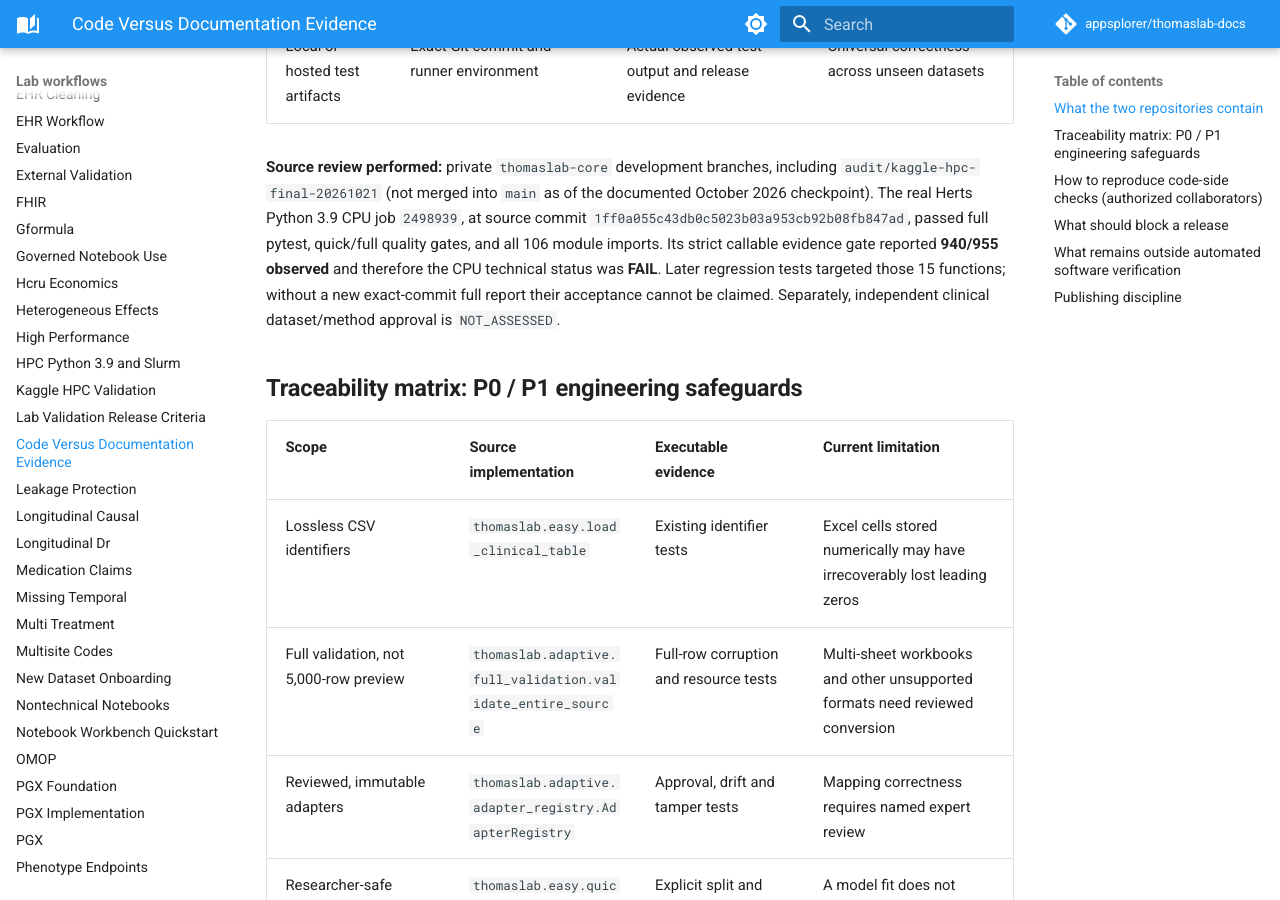
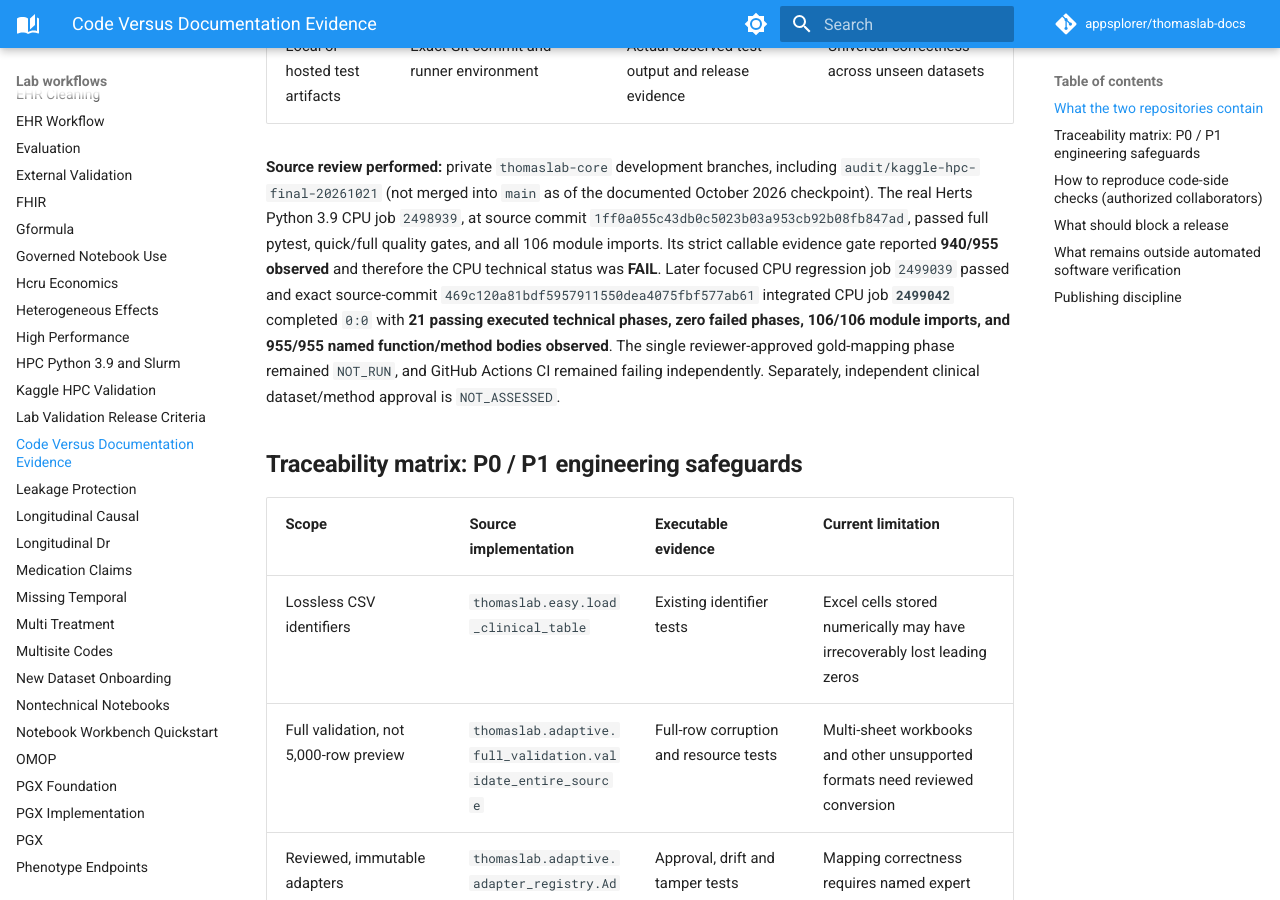
Before and after one commit to appsplorer/thomaslab-docs, an MkDocs documentation site: the page built from docs/guides/code-documentation-evidence.md, in a window 1280 px wide and 900 px high, scrolled down 729 px. Built offline with MkDocs 1.6.1 and Material for MkDocs 9.7.7, drawn with Linux system fonts in a browser that asks for light colours; comment, search, counter and statistics services are not loaded.

Commit message:
docs: record exact-SHA Herts HPC technical PASS and preserve scientific evidence limits

```diff
--- a/docs/guides/code-documentation-evidence.md
+++ b/docs/guides/code-documentation-evidence.md
@@ -11,7 +11,7 @@
 | Private `thomaslab-core` | Implementation, notebooks, tests, data contracts, software-release gates | Source inspection, executable tests, package metadata, scientific safeguards | Automatic external validity, independent researcher usability, IRB/DUA approval |
 | Local or hosted test artifacts | Exact Git commit and runner environment | Actual observed test output and release evidence | Universal correctness across unseen datasets |
 
-**Source review performed:** private `thomaslab-core` development branches, including `audit/kaggle-hpc-final-20261021` (not merged into `main` as of the documented October 2026 checkpoint). The real Herts Python 3.9 CPU job `2498939`, at source commit `1ff0a055c43db0c5023b03a953cb92b08fb847ad`, passed full pytest, quick/full quality gates, and all 106 module imports. Its strict callable evidence gate reported **940/955 observed** and therefore the CPU technical status was **FAIL**. Later regression tests targeted those 15 functions; without a new exact-commit full report their acceptance cannot be claimed. Separately, independent clinical dataset/method approval is `NOT_ASSESSED`.
+**Source review performed:** private `thomaslab-core` development branches, including `audit/kaggle-hpc-final-20261021` (not merged into `main` as of the documented October 2026 checkpoint). The real Herts Python 3.9 CPU job `2498939`, at source commit `1ff0a055c43db0c5023b03a953cb92b08fb847ad`, passed full pytest, quick/full quality gates, and all 106 module imports. Its strict callable evidence gate reported **940/955 observed** and therefore the CPU technical status was **FAIL**. Later focused CPU regression job `2499039` passed and exact source-commit `469c120a81bdf5957911550dea4075fbf577ab61` integrated CPU job **`2499042`** completed `0:0` with **21 passing executed technical phases, zero failed phases, 106/106 module imports, and 955/955 named function/method bodies observed**. The single reviewer-approved gold-mapping phase remained `NOT_RUN`, and GitHub Actions CI remained failing independently. Separately, independent clinical dataset/method approval is `NOT_ASSESSED`.
 
 ## Traceability matrix: P0 / P1 engineering safeguards
 
```
